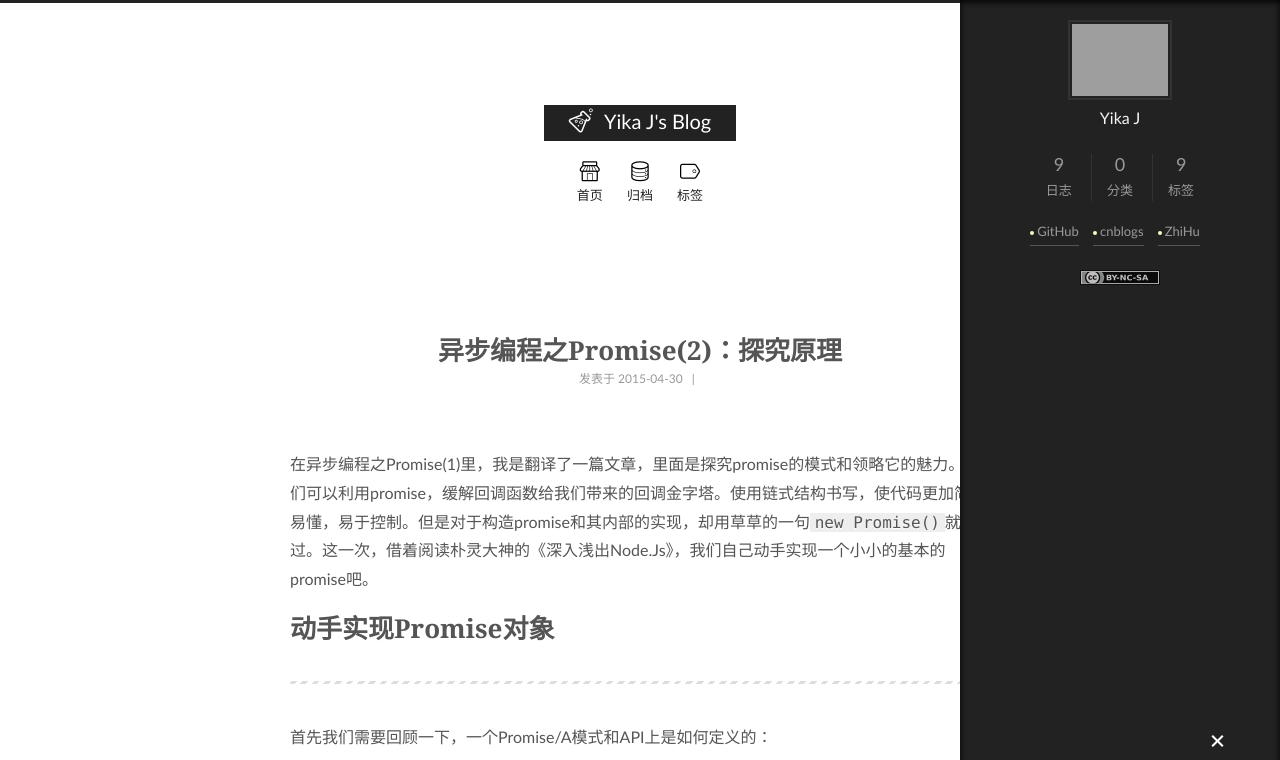
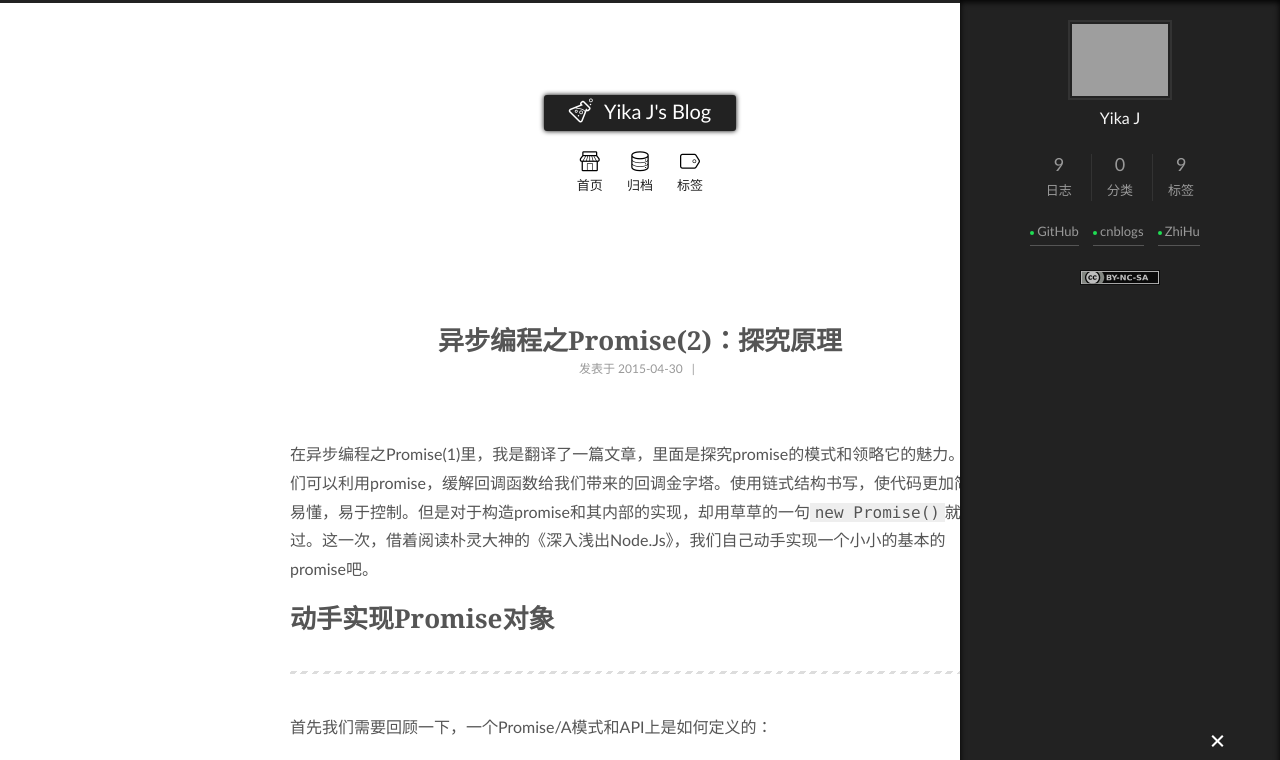
Before and after one commit to YikaJ/YikaJ.github.io, a plain HTML site: page index.html in a window 1280 px wide. Both pictures are taken after a click on the element 1217 px from the left and 742 px from the top of the page. Shown: the top 760 px of the page. Drawn offline with Linux system fonts and the light colour scheme; grey boxes are pictures that could not be loaded.

Commit message:
Site updated: 2015-05-01 23:52:40

```diff
--- a/css/main.css
+++ b/css/main.css
@@ -959,6 +959,7 @@ body {
   background: #222;
   border-bottom: none;
   font-family: Lato, "Microsoft Jhenghei", "Hiragino Sans GB", "Microsoft YaHei", sans-serif;
+  border-radius: 3px;
 }
 .logo {
   display: inline-block;
@@ -1179,7 +1180,7 @@ input.menu-search-input {
   width: 4px;
   height: 4px;
   border-radius: 50%;
-  background: #f0ffbd;
+  background: #1fdd53;
 }
 .sidebar-nav {
   margin: 0;
@@ -1939,3 +1940,15 @@ input.menu-search-input {
   display: inline;
   content: ") ";
 }
+.header-inner {
+  padding: 90px 0 70px;
+}
+.back-to-top {
+  transition: transform 0.5s;
+}
+.back-to-top:hover {
+  transform: rotate(360deg);
+}
+.brand {
+  box-shadow: 0 0 5px #000;
+}
```
